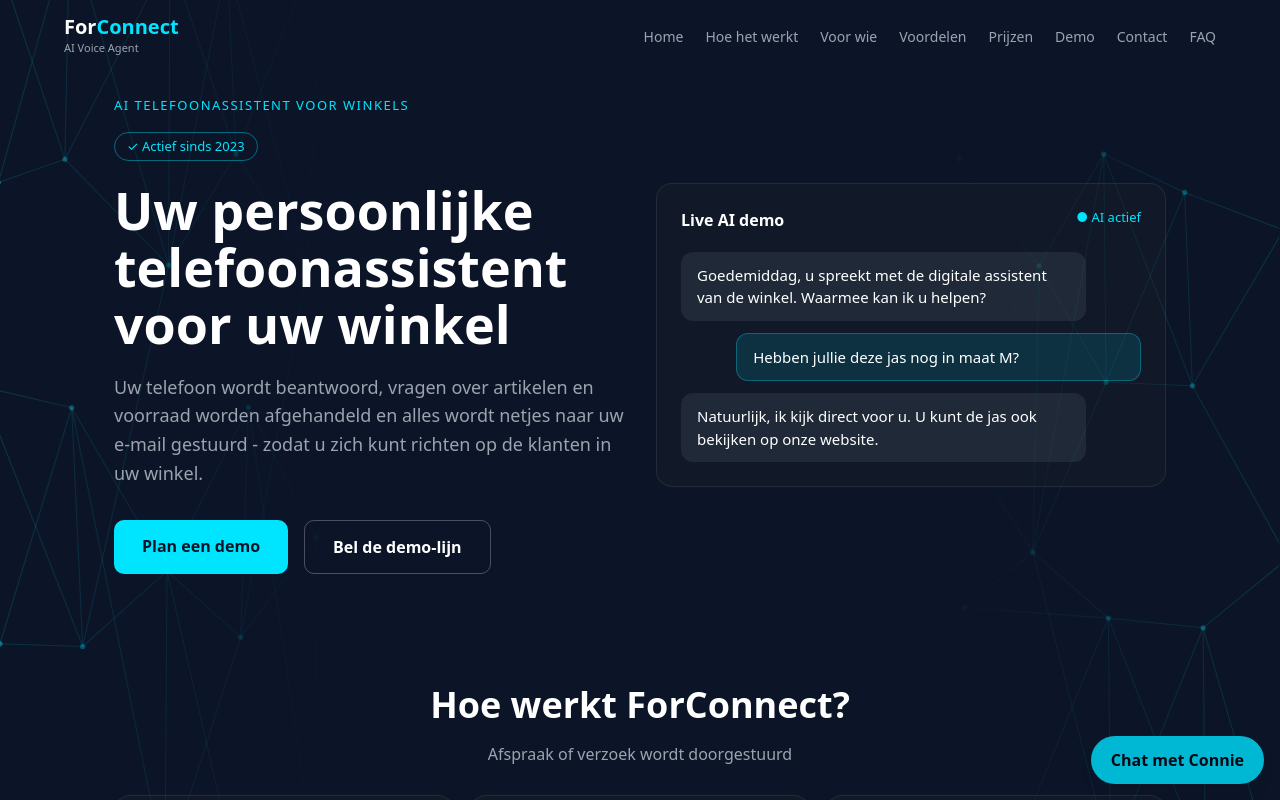
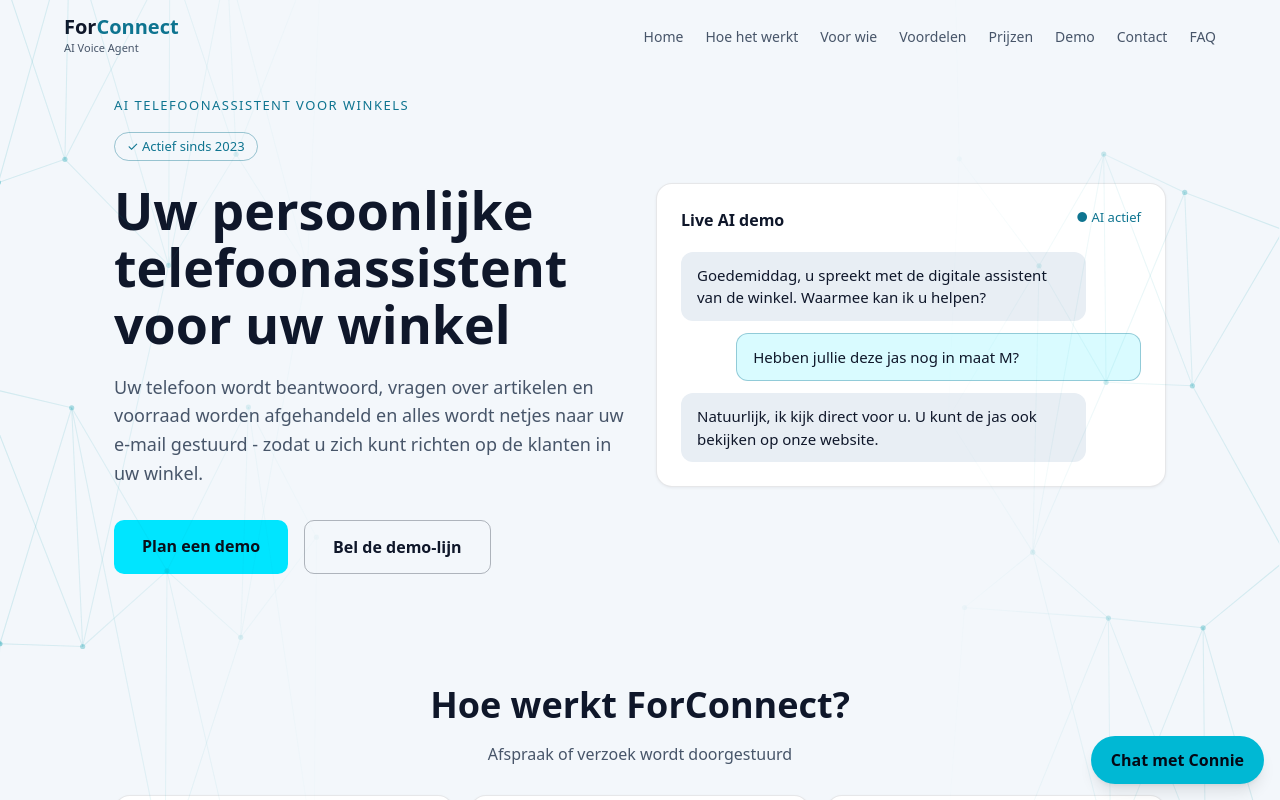
Before and after one commit to ForConnect/forconnect-site, a Next.js app: page /winkels in a window 1280 px wide. Shown: the top 800 px of the page. Built offline with nearby package versions, Linux system fonts and the light colour scheme.

Commit message:
Winkels: lighter background

```diff
--- a/app/winkels/ContactForm.tsx
+++ b/app/winkels/ContactForm.tsx
@@ -4,14 +4,15 @@
 
 const CYAN = "#00e5ff";
 const BG = "#0a0f1a";
+const TEXT = "#0f172a";
 
 const INPUT = {
   width: "100%",
   padding: "12px 14px",
   borderRadius: 10,
-  border: "1px solid rgba(255,255,255,0.15)",
-  background: "#0a0f1a",
-  color: "#fff",
+  border: "1px solid rgba(15,23,42,0.2)",
+  background: "#ffffff",
+  color: TEXT,
   fontSize: 15,
   marginBottom: 12,
   boxSizing: "border-box",
@@ -47,8 +48,9 @@
     <form
       onSubmit={onSubmit}
       style={{
-        background: "#111827",
-        border: "1px solid rgba(255,255,255,0.08)",
+        background: "#ffffff",
+        border: "1px solid rgba(15,23,42,0.10)",
+        boxShadow: "0 1px 3px rgba(15,23,42,0.06)",
         borderRadius: 16,
         padding: 22,
         flex: 1,
@@ -85,10 +87,10 @@
         {status === "sending" ? "Verzenden..." : "Verzenden"}
       </button>
       {status === "ok" && (
-        <p style={{ color: CYAN, marginTop: 12 }}>Uw bericht is succesvol verzonden. Bedankt!</p>
+        <p style={{ color: "#0e7490", marginTop: 12 }}>Uw bericht is succesvol verzonden. Bedankt!</p>
       )}
       {status === "error" && (
-        <p style={{ color: "#f87171", marginTop: 12 }}>
+        <p style={{ color: "#dc2626", marginTop: 12 }}>
           Er is een fout opgetreden. Probeer het opnieuw.
         </p>
       )}
--- a/app/winkels/page.tsx
+++ b/app/winkels/page.tsx
@@ -19,13 +19,18 @@
 const DEMO_BE = "+32 78 700 402";
 const DEMO_BE_HREF = "tel:+3278700402";
 
-const BG = "#0C1528";
+const BG = "#f3f7fb";
+const DARK = "#0a0f1a";
+const TEXT = "#0f172a";
 const CYAN = "#00e5ff";
-const MUTED = "#9ca3af";
+const ACCENT = "#0e7490";
+const MUTED = "#475569";
+const LINE = "rgba(15,23,42,0.10)";
 
 const CARD: CSSProperties = {
-  background: "#111827",
-  border: "1px solid rgba(255,255,255,0.08)",
+  background: "#ffffff",
+  border: `1px solid ${LINE}`,
+  boxShadow: "0 1px 3px rgba(15,23,42,0.06)",
   borderRadius: 16,
   padding: 22,
 };
@@ -42,7 +47,7 @@
 const BTN: CSSProperties = {
   display: "inline-block",
   background: CYAN,
-  color: BG,
+  color: DARK,
   fontWeight: 600,
   padding: "14px 28px",
   borderRadius: 10,
@@ -54,8 +59,8 @@
 const BTN2: CSSProperties = {
   ...BTN,
   background: "transparent",
-  color: "#fff",
-  border: "1px solid rgba(255,255,255,0.25)",
+  color: TEXT,
+  border: "1px solid rgba(15,23,42,0.3)",
 };
 const IMG: CSSProperties = {
   width: "100%",
@@ -63,15 +68,15 @@
   borderRadius: 12,
   display: "block",
   marginBottom: 20,
-  background: "#111827",
+  background: "#e2e8f0",
 };
 const INPUT: CSSProperties = {
   width: "100%",
   padding: "12px 14px",
   borderRadius: 10,
-  border: "1px solid rgba(255,255,255,0.15)",
-  background: "#0a0f1a",
-  color: "#fff",
+  border: "1px solid rgba(15,23,42,0.2)",
+  background: "#ffffff",
+  color: TEXT,
   fontSize: 15,
   marginBottom: 12,
   boxSizing: "border-box",
@@ -212,12 +217,17 @@
     <main
       style={{
         background: BG,
-        color: "#fff",
+        color: TEXT,
         minHeight: "100vh",
         fontFamily: "system-ui, -apple-system, Segoe UI, Roboto, sans-serif",
       }}
     >
-      <NeuralNet />
+      <div
+        aria-hidden="true"
+        style={{ position: "fixed", inset: 0, pointerEvents: "none", zIndex: 5, filter: "brightness(0.55) saturate(1.8)" }}
+      >
+        <NeuralNet />
+      </div>
       <div style={{ position: "relative", zIndex: 1 }}>
       <style>{`
         html { scroll-behavior: smooth; }
@@ -238,9 +248,9 @@
           maxWidth: 1200,
         }}
       >
-        <a href="/" style={{ color: "#fff", textDecoration: "none", lineHeight: 1.1 }}>
+        <a href="/" style={{ color: TEXT, textDecoration: "none", lineHeight: 1.1 }}>
           <span style={{ fontWeight: 700, fontSize: 20 }}>
-            For<span style={{ color: CYAN }}>Connect</span>
+            For<span style={{ color: ACCENT }}>Connect</span>
           </span>
           <br />
           <span style={{ color: MUTED, fontSize: 11 }}>AI Voice Agent</span>
@@ -266,14 +276,14 @@
           }}
         >
           <div>
-            <p style={{ color: CYAN, fontSize: 13, letterSpacing: 1.5, textTransform: "uppercase", margin: "0 0 16px" }}>
+            <p style={{ color: ACCENT, fontSize: 13, letterSpacing: 1.5, textTransform: "uppercase", margin: "0 0 16px" }}>
               AI Telefoonassistent voor Winkels
             </p>
             <span
               style={{
                 display: "inline-block",
-                border: "1px solid rgba(0,229,255,0.4)",
-                color: CYAN,
+                border: "1px solid rgba(14,116,144,0.4)",
+                color: ACCENT,
                 fontSize: 13,
                 padding: "4px 12px",
                 borderRadius: 20,
@@ -302,11 +312,11 @@
           <div style={{ ...CARD, padding: 24 }}>
             <div style={{ display: "flex", justifyContent: "space-between", marginBottom: 20 }}>
               <span style={{ fontWeight: 600 }}>Live AI demo</span>
-              <span style={{ color: CYAN, fontSize: 13 }}>&#9679; AI actief</span>
+              <span style={{ color: ACCENT, fontSize: 13 }}>&#9679; AI actief</span>
             </div>
             <div
               style={{
-                background: "#1f2937",
+                background: "#e8eef4",
                 borderRadius: 12,
                 padding: "12px 16px",
                 marginBottom: 12,
@@ -319,8 +329,8 @@
             </div>
             <div
               style={{
-                background: "rgba(0,229,255,0.12)",
-                border: "1px solid rgba(0,229,255,0.3)",
+                background: "rgba(0,229,255,0.15)",
+                border: "1px solid rgba(14,116,144,0.35)",
                 borderRadius: 12,
                 padding: "12px 16px",
                 marginLeft: "auto",
@@ -334,7 +344,7 @@
             </div>
             <div
               style={{
-                background: "#1f2937",
+                background: "#e8eef4",
                 borderRadius: 12,
                 padding: "12px 16px",
                 maxWidth: "88%",
@@ -364,7 +374,7 @@
             ))}
           </div>
           <div style={{ ...CARD, marginTop: 16, textAlign: "center" }}>
-            <h3 style={{ fontSize: 18, margin: "0 0 8px", color: CYAN }}>Agenda-integratie mogelijk</h3>
+            <h3 style={{ fontSize: 18, margin: "0 0 8px", color: ACCENT }}>Agenda-integratie mogelijk</h3>
             <p style={{ color: MUTED, margin: 0, lineHeight: 1.6 }}>
               Koppel uw Google- of Outlook-agenda en laat de assistent afspraken inplannen op basis van uw
               beschikbaarheid.
@@ -392,7 +402,7 @@
               Niet elke oproep is vriendelijk. De assistent blijft altijd kalm, luistert, toont begrip en zoekt naar een
               oplossing - ongeacht hoe de klant praat.
             </p>
-            <ol style={{ color: "#e5e7eb", lineHeight: 1.9, paddingLeft: 20, margin: 0 }}>
+            <ol style={{ color: "#1e293b", lineHeight: 1.9, paddingLeft: 20, margin: 0 }}>
               <li>Klant belt, geïrriteerd over een bestelling</li>
               <li>De assistent erkent het probleem en noteert de details</li>
               <li>U ontvangt een duidelijke samenvatting en pakt het op</li>
@@ -455,14 +465,14 @@
               style={{ borderRadius: "50%", objectFit: "cover", flexShrink: 0 }}
             />
             <div style={{ flex: "1 1 320px" }}>
-              <p style={{ color: CYAN, fontSize: 13, letterSpacing: 1.5, textTransform: "uppercase", margin: "0 0 12px" }}>
+              <p style={{ color: ACCENT, fontSize: 13, letterSpacing: 1.5, textTransform: "uppercase", margin: "0 0 12px" }}>
                 Van de oprichter
               </p>
               <p style={{ lineHeight: 1.7, margin: "0 0 10px", fontSize: 17 }}>
                 Wanneer u met ForConnect werkt, voelt dat voor mij als samenwerken. Uw klanten worden voor een groot
                 deel ook onze verantwoordelijkheid - en die neem ik serieus.
               </p>
-              <p style={{ lineHeight: 1.7, margin: "0 0 16px", fontSize: 17, color: "#d1d5db" }}>
+              <p style={{ lineHeight: 1.7, margin: "0 0 16px", fontSize: 17, color: "#334155" }}>
                 Daarom is onze assistent er om uw winkel te ondersteunen - zodat u zich met een gerust gevoel volledig
                 kunt richten op uw klanten.
               </p>
@@ -480,7 +490,7 @@
           <div style={{ display: "grid", gridTemplateColumns: "repeat(auto-fit, minmax(230px, 1fr))", gap: 16, marginTop: 24 }}>
             {why.map((w) => (
               <div key={w.t} style={CARD}>
-                <h3 style={{ fontSize: 18, margin: "0 0 8px", color: CYAN }}>{w.t}</h3>
+                <h3 style={{ fontSize: 18, margin: "0 0 8px", color: ACCENT }}>{w.t}</h3>
                 <p style={{ color: MUTED, margin: 0, lineHeight: 1.6 }}>{w.d}</p>
               </div>
             ))}
@@ -513,7 +523,7 @@
                       left: "50%",
                       transform: "translateX(-50%)",
                       background: CYAN,
-                      color: BG,
+                      color: DARK,
                       fontSize: 12,
                       fontWeight: 700,
                       padding: "4px 12px",
@@ -532,8 +542,8 @@
                 </div>
                 <ul style={{ listStyle: "none", padding: 0, margin: "0 0 24px", flex: 1 }}>
                   {p.items.map((i) => (
-                    <li key={i} style={{ color: "#d1d5db", fontSize: 14, lineHeight: 1.5, marginBottom: 8 }}>
-                      <span style={{ color: CYAN }}>&#10003;</span> {i}
+                    <li key={i} style={{ color: "#334155", fontSize: 14, lineHeight: 1.5, marginBottom: 8 }}>
+                      <span style={{ color: ACCENT }}>&#10003;</span> {i}
                     </li>
                   ))}
                 </ul>
@@ -573,7 +583,7 @@
                 style={{ ...IMG, marginBottom: 16, height: 170, objectFit: "cover" }}
               />
               <h3 style={{ fontSize: 20, margin: "0 0 8px" }}>Contact</h3>
-              <div style={{ color: "#d1d5db", lineHeight: 1.8, fontSize: 15 }}>
+              <div style={{ color: "#334155", lineHeight: 1.8, fontSize: 15 }}>
                 <div>
                   <span style={{ color: MUTED }}>Bedrijf:</span> ForConnect
                 </div>
@@ -582,30 +592,30 @@
                 </div>
                 <div>
                   <span style={{ color: MUTED }}>E-mail:</span>{" "}
-                  <a href={`mailto:${EMAIL}`} style={{ color: CYAN }}>
+                  <a href={`mailto:${EMAIL}`} style={{ color: ACCENT }}>
                     {EMAIL}
                   </a>
                 </div>
                 <div>
                   <span style={{ color: MUTED }}>Telefoon:</span>{" "}
-                  <a href={PHONE_HREF} style={{ color: CYAN }}>
+                  <a href={PHONE_HREF} style={{ color: ACCENT }}>
                     {PHONE}
                   </a>
                 </div>
                 <div>
-                  <a href={WHATSAPP} style={{ color: CYAN }}>
+                  <a href={WHATSAPP} style={{ color: ACCENT }}>
                     WhatsApp: {PHONE}
                   </a>
                 </div>
               </div>
               <p style={{ margin: "14px 0 4px", fontWeight: 600 }}>Of probeer onze DEMO-lijn</p>
               <div style={{ lineHeight: 1.8, fontSize: 15 }}>
-                <a href={DEMO_NL_HREF} style={{ color: CYAN, textDecoration: "none" }}>
+                <a href={DEMO_NL_HREF} style={{ color: ACCENT, textDecoration: "none" }}>
                   {DEMO_NL}
                 </a>{" "}
                 <span style={{ color: MUTED }}>Nederland</span>
                 <br />
-                <a href={DEMO_BE_HREF} style={{ color: CYAN, textDecoration: "none" }}>
+                <a href={DEMO_BE_HREF} style={{ color: ACCENT, textDecoration: "none" }}>
                   {DEMO_BE}
                 </a>{" "}
                 <span style={{ color: MUTED }}>België</span>
@@ -617,13 +627,13 @@
                 gratis proberen
               </p>
               <div style={{ display: "flex", gap: 16, marginTop: "auto", paddingTop: 12, fontSize: 14 }}>
-                <a href="https://www.instagram.com/forconnect.nl" style={{ color: CYAN }}>
+                <a href="https://www.instagram.com/forconnect.nl" style={{ color: ACCENT }}>
                   Instagram
                 </a>
-                <a href="https://www.facebook.com/share/1JRDzjsycH/" style={{ color: CYAN }}>
+                <a href="https://www.facebook.com/share/1JRDzjsycH/" style={{ color: ACCENT }}>
                   Facebook
                 </a>
-                <a href="https://www.linkedin.com/company/forconnect-ai/" style={{ color: CYAN }}>
+                <a href="https://www.linkedin.com/company/forconnect-ai/" style={{ color: ACCENT }}>
                   LinkedIn
                 </a>
               </div>
@@ -650,7 +660,7 @@
       {/* Footer */}
       <footer
         style={{
-          borderTop: "1px solid rgba(255,255,255,0.08)",
+          borderTop: "1px solid rgba(15,23,42,0.10)",
           padding: "28px 24px",
           textAlign: "center",
           color: MUTED,
@@ -658,8 +668,8 @@
           lineHeight: 1.8,
         }}
       >
-        <div style={{ color: "#fff", fontWeight: 700, fontSize: 18 }}>
-          For<span style={{ color: CYAN }}>Connect</span>
+        <div style={{ color: TEXT, fontWeight: 700, fontSize: 18 }}>
+          For<span style={{ color: ACCENT }}>Connect</span>
         </div>
         <div>Gemaakt voor winkels in Nederland.</div>
         <div>Actief sinds 2023</div>
```
